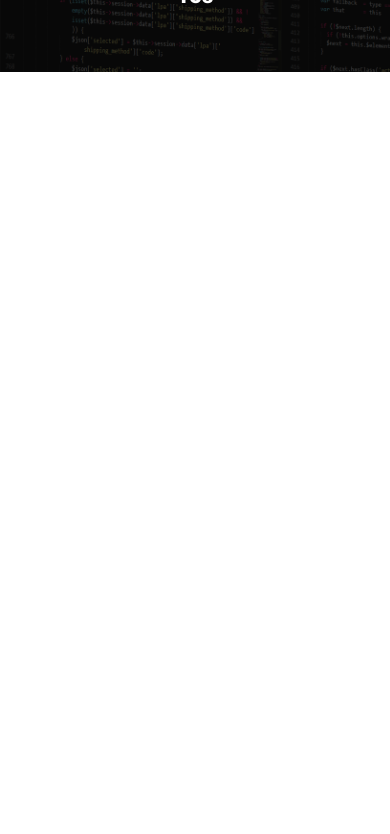
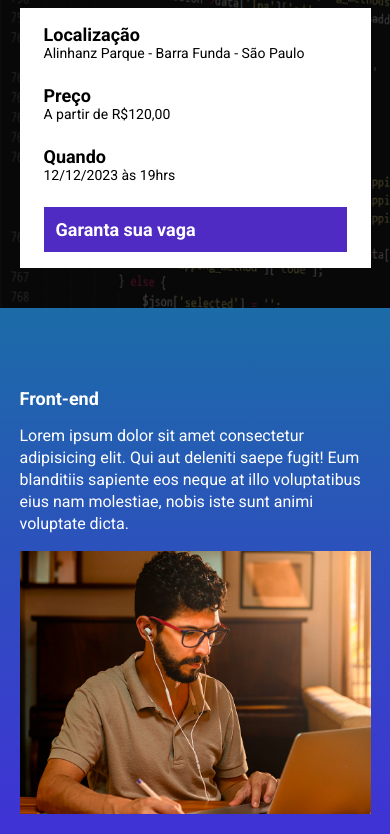
Before and after one commit to ariel96viana/ebac_tech_talks, a website built with Parcel: page src/index.html in a window 390 px wide. Shown: the part 168-1002 px from the top of the page. Before the commit the page ends 844 px from the top, so only its background shows below. Built offline with nearby package versions, Linux system fonts and the light colour scheme.

Commit message:
Criando a contagem regressiva

```diff
--- a/package.json
+++ b/package.json
@@ -2,9 +2,9 @@
   "name": "ebac-tech-talk",
   "version": "1.0.0",
   "description": "",
-  "main": "index.js",
   "scripts": {
     "dev": "parcel src/index.html src/styles/main.scss src/scripts/main.js",
+    "build": "parcel build src/index.html",
     "test": "echo \"Error: no test specified\" && exit 1"
   },
   "keywords": [],
--- a/src/index.html
+++ b/src/index.html
@@ -11,17 +11,94 @@
       rel="stylesheet"
     />
     <link rel="stylesheet" href="styles/main.scss" />
+    <link rel="stylesheet" href="https://unpkg.com/aos@next/dist/aos.css" />
   </head>
   <body>
     <header class="hero">
       <div class="container">
         <img class="hero__logo" src="./images/ebac_logo.svg" alt="EBAC" />
         <p class="hero__text">
-          O maior evento de tecnologia do Brasil começa em 10d 12h 20m 15s
+          O maior evento de tecnologia do Brasil
+          <span id="count"> começa em </span>
         </p>
+        <div class="infos-bar">
+          <ul class="infos-bar__infos">
+            <li class="infos-bar__infos__item">
+              <b>Localização</b>
+              Alinhanz Parque - Barra Funda - São Paulo
+            </li>
+            <li class="infos-bar__infos__item">
+              <b>Preço</b>
+              A partir de R$120,00
+            </li>
+            <li class="infos-bar__infos__item">
+              <b>Quando</b>
+              12/12/2023 às 19hrs
+            </li>
+          </ul>
+          <a href="#" class="button button--primary">Garanta sua vaga</a>
+        </div>
       </div>
     </header>
 
+    <section class="event event--frontend">
+      <div class="container" data-aos="fade-right">
+        <div class="event__details">
+          <h2 class="event__details__title">Front-end</h2>
+          <p class="event__details__description">
+            Lorem ipsum dolor sit amet consectetur adipisicing elit. Qui aut
+            deleniti saepe fugit! Eum blanditiis sapiente eos neque at illo
+            voluptatibus eius nam molestiae, nobis iste sunt animi voluptate
+            dicta.
+          </p>
+        </div>
+        <img class="event__image" src="./images/frontend.png" alt="Front-end" />
+      </div>
+    </section>
+    <section class="event event--image-left event--ux-ui">
+      <div class="container" data-aos="fade-left">
+        <div class="event__details">
+          <h2 class="event__details__title">UX/UI</h2>
+          <p class="event__details__description">
+            Lorem ipsum dolor sit amet consectetur adipisicing elit. Qui aut
+            deleniti saepe fugit! Eum blanditiis sapiente eos neque at illo
+            voluptatibus eius nam molestiae, nobis iste sunt animi voluptate
+            dicta.
+          </p>
+        </div>
+        <img class="event__image" src="./images/ui-ux.png" alt="Front-end" />
+      </div>
+    </section>
+    <section class="event event--data-science">
+      <div class="container" data-aos="fade-left">
+        <div class="event__details">
+          <h2 class="event__details__title">Data Science</h2>
+          <p class="event__details__description">
+            Lorem ipsum dolor sit amet consectetur adipisicing elit. Qui aut
+            deleniti saepe fugit! Eum blanditiis sapiente eos neque at illo
+            voluptatibus eius nam molestiae, nobis iste sunt animi voluptate
+            dicta.
+          </p>
+        </div>
+        <img class="event__image" src="./images/data.png" alt="Front-end" />
+      </div>
+    </section>
+    <section class="event event--image-left event--backend">
+      <div class="container" data-aos="fade-right">
+        <div class="event__details">
+          <h2 class="event__details__title">Backend</h2>
+          <p class="event__details__description">
+            Lorem ipsum dolor sit amet consectetur adipisicing elit. Qui aut
+            deleniti saepe fugit! Eum blanditiis sapiente eos neque at illo
+            voluptatibus eius nam molestiae, nobis iste sunt animi voluptate
+            dicta.
+          </p>
+        </div>
+        <img class="event__image" src="./images/backend.png" alt="Front-end" />
+      </div>
+    </section>
+
+    <script src="https://unpkg.com/aos@next/dist/aos.js"></script>
     <script src="./scripts/main.js"></script>
   </body>
 </html>
--- a/src/scripts/main.js
+++ b/src/scripts/main.js
@@ -1 +1,34 @@
-console.log("olá mundo!");
+AOS.init();
+
+const eventDate = new Date("Dec 12, 2023 19:00:00");
+const timeStampEvent = eventDate.getTime();
+
+const hourCount = setInterval(function () {
+  const now = new Date();
+  const timeStampActual = now.getTime();
+
+  const untilEventDistance = timeStampEvent - timeStampActual;
+
+  const daysInMs = 1000 * 60 * 60 * 24;
+  const hoursInMs = 1000 * 60 * 60;
+  const minutesInMs = 1000 * 60;
+  const secondsInMs = 1000;
+
+  const daysUntilEvent = Math.floor(untilEventDistance / daysInMs);
+  const hoursUntilEvent = Math.floor(
+    (untilEventDistance % daysInMs) / hoursInMs
+  );
+  const minutesUntilEvent = Math.floor(
+    (untilEventDistance % hoursInMs) / minutesInMs
+  );
+  const secondsUntilEvent = Math.floor(
+    (untilEventDistance % minutesInMs) / secondsInMs
+  );
+
+  document.getElementById(
+    "count"
+  ).innerHTML = `começa em ${daysUntilEvent}d  ${hoursUntilEvent}h  ${minutesUntilEvent}m  ${secondsUntilEvent}s`;
+  if (untilEventDistance < 0) {
+    document.getElementById("count").innerHTML = "já aconteceu!";
+  }
+}, 1000);
--- /dev/null
+++ b/src/styles/_event.scss
@@ -0,0 +1,60 @@
+@use "variables";
+
+.event {
+  padding: 80px 0;
+
+  &--frontend {
+    background-image: linear-gradient(variables.$blue1, variables.$blue2);
+  }
+
+  &--ux-ui {
+    background-image: linear-gradient(variables.$blue2, variables.$pink);
+  }
+
+  &--data-science {
+    background-image: linear-gradient(variables.$pink, variables.$yellow);
+  }
+
+  &--backend {
+    background-image: linear-gradient(variables.$yellow, variables.$pink);
+  }
+
+  &--image-left {
+    .container {
+      flex-direction: row-reverse;
+    }
+  }
+
+  .container {
+    display: flex;
+    gap: 40px;
+  }
+
+  &__image {
+    max-width: 360px;
+  }
+
+  &__details {
+    &__title {
+      font-size: 18px;
+      font-weight: bolder;
+      margin-bottom: 16px;
+    }
+    &__description {
+      line-height: 22px;
+    }
+  }
+
+  @media (max-width: 640px) {
+    .container {
+      display: block;
+    }
+    &__image {
+      width: 100%;
+    }
+    &__details {
+      margin-right: 0;
+      margin-bottom: 16px;
+    }
+  }
+}
--- a/src/styles/_hero.scss
+++ b/src/styles/_hero.scss
@@ -1,3 +1,5 @@
+@use "variables";
+
 .hero {
   padding-top: 64px;
   padding-bottom: 100px;
@@ -17,7 +19,7 @@
     left: 0;
     width: 100%;
     height: 100%;
-    background-color: #000;
+    background-color: variables.$secondaryTextColor;
     opacity: 0.7;
     content: "";
   }
--- /dev/null
+++ b/src/styles/_variables.scss
@@ -0,0 +1,9 @@
+$textColor: #fff;
+$secondaryTextColor: #000;
+
+$blue1: #1b6ca7;
+$blue2: #442bdb;
+$pink: #89223b;
+$yellow: #9c791d;
+
+$purple: #4f2ac3;
--- /dev/null
+++ b/src/styles/components/_buttons.scss
@@ -0,0 +1,25 @@
+@use "../variables";
+
+.button {
+  padding: 12px;
+  font-size: 18px;
+  font-weight: bold;
+  text-decoration: none;
+  text-align: center;
+  white-space: nowrap;
+
+  &--primary {
+    color: variables.$textColor;
+    background-color: variables.$purple;
+  }
+
+  @media (max-width: 640px) {
+    display: block;
+    width: 100%;
+  }
+
+  @media (max-width: 1024px) {
+    display: flex;
+    align-items: center;
+  }
+}
--- /dev/null
+++ b/src/styles/components/_infos_bar.scss
@@ -0,0 +1,42 @@
+@use "../variables";
+
+.infos-bar {
+  padding: 16px 24px;
+  background-color: #fff;
+  display: flex;
+  justify-content: space-between;
+
+  &__infos {
+    display: flex;
+    gap: 40px;
+
+    &__item {
+      font-size: 14px;
+      color: variables.$secondaryTextColor;
+
+      b {
+        color: variables.$secondaryTextColor;
+        font-size: 18px;
+        display: block;
+      }
+    }
+  }
+
+  @media (max-width: 640px) {
+    display: block;
+
+    &__infos {
+      display: block;
+
+      &__item {
+        margin-bottom: 24px;
+      }
+    }
+  }
+
+  @media (max-width: 1024px) {
+    &__infos {
+      gap: 16px;
+    }
+  }
+}
--- a/src/styles/main.scss
+++ b/src/styles/main.scss
@@ -1,11 +1,16 @@
 @use "hero";
+@use "./components/infos_bar";
+@use "./components/buttons";
+@use "event";
+@use "variables";
 
 * {
   margin: 0;
   padding: 0;
   box-sizing: border-box;
   font-family: "Roboto", sans-serif;
-  color: #fff;
+  color: variables.$textColor;
+  list-style: none;
 }
 
 .container {
```
